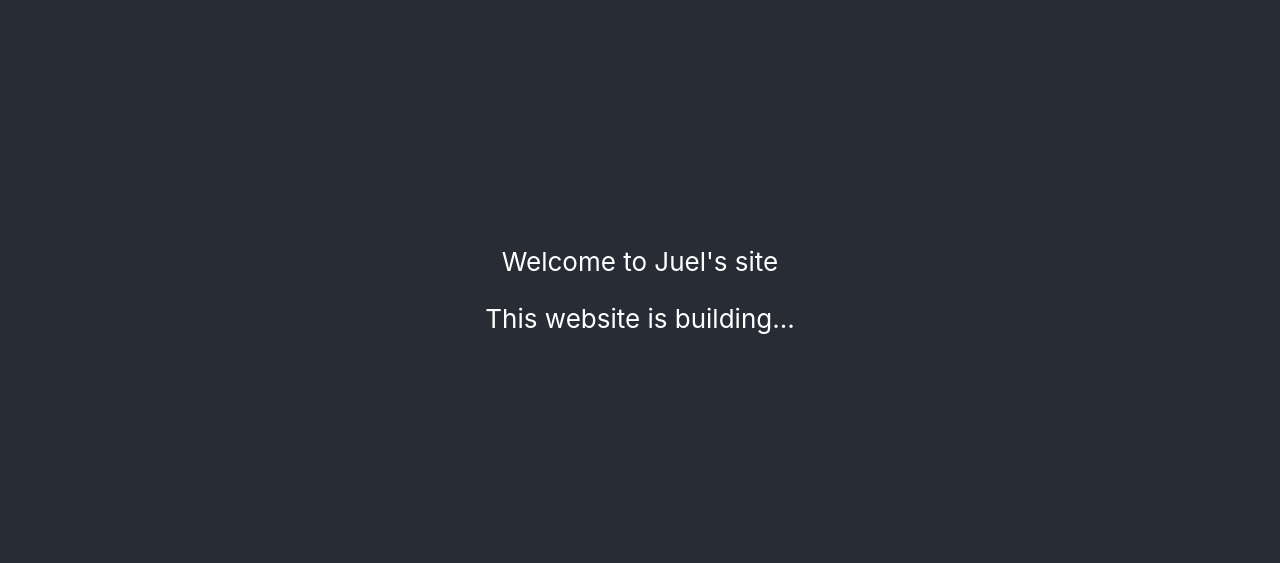
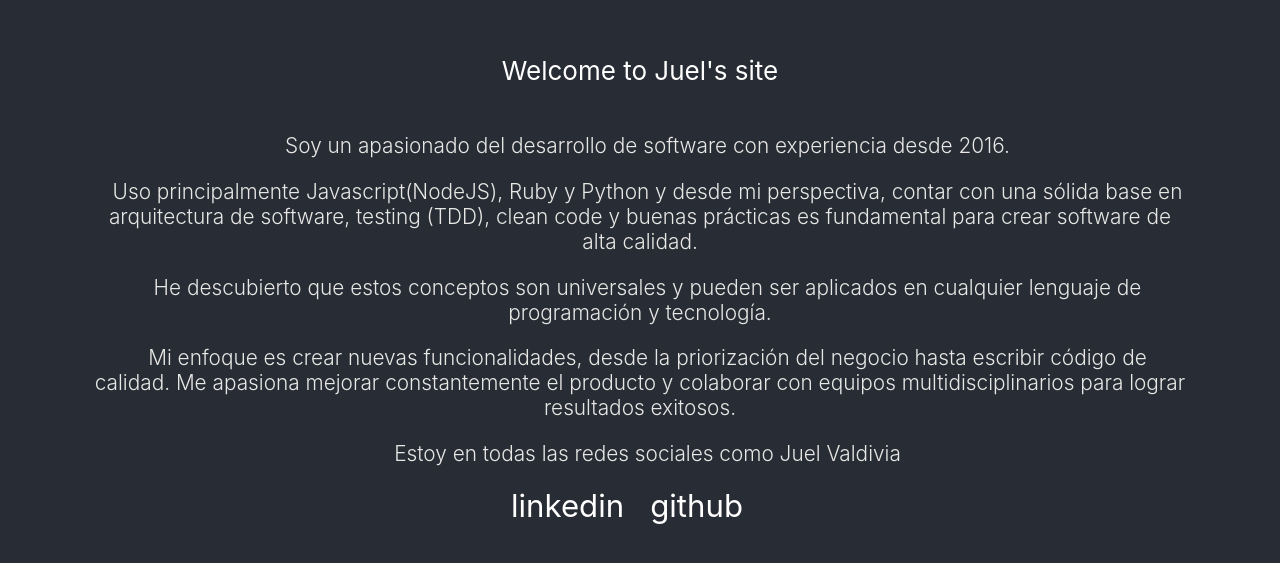
Before and after one commit to juelvaldivia/juelvaldivia.com, a React (Create React App) app: page / in a window 1280 px wide. Shown: the part 123-686 px from the top of the page. Built offline with nearby package versions, Linux system fonts and the light colour scheme.

Commit message:
chore(about): Add bio and social networks

```diff
--- a/package.json
+++ b/package.json
@@ -10,9 +10,11 @@
     "@types/node": "^16.18.34",
     "@types/react": "^18.2.7",
     "@types/react-dom": "^18.2.4",
+    "@types/styled-components": "^5.1.26",
     "react": "^18.2.0",
     "react-dom": "^18.2.0",
     "react-scripts": "5.0.1",
+    "styled-components": "^5.3.10",
     "typescript": "^4.9.5",
     "web-vitals": "^2.1.4"
   },
@@ -39,5 +41,9 @@
       "last 1 firefox version",
       "last 1 safari version"
     ]
+  },
+  "devDependencies": {
+    "favicons": "^7.1.3",
+    "favicons-webpack-plugin": "^6.0.0"
   }
 }
--- a/src/App.tsx
+++ b/src/App.tsx
@@ -1,12 +1,13 @@
 import React from 'react';
 import './App.css';
+import About from './components/About';
 
 function App() {
   return (
     <div className="App">
       <header className="App-header">
         <p>Welcome to Juel's site</p>
-        This website is building...
+        <About></About>
       </header>
     </div>
   );
--- /dev/null
+++ b/src/components/About.tsx
@@ -0,0 +1,66 @@
+import React from 'react';
+import styled from 'styled-components';
+import Social, { SocialNetworks, SocialNetwork } from './Social';
+
+const AboutStyle = styled.div`
+  text-align: center;
+  height: 100%;
+`;
+const AboutBio = styled.p`
+  color: #e7e7e5;
+  font-size: 0.8em;
+  font-weight: 300;
+  padding: 0px 30px 0px 30px;
+  text-indent: 15px;
+  text-align: center;
+`;
+const AboutDesc = styled.div`
+  width: 90%;
+  margin-left: auto;
+  margin-right: auto;
+`;
+
+const linkedIn: SocialNetwork = {
+  name: 'linkedin',
+  url: 'https://linkedin.com/in/juelvaldivia'
+};
+const github: SocialNetwork = {
+  name: 'github',
+  url: 'https://github.com/juelvaldivia'
+};
+
+const socialNetworks: SocialNetworks = {
+  items: [linkedIn, github]
+};
+
+const Main = () => {
+  return (
+    <AboutStyle>
+      <AboutDesc>
+        <AboutBio>
+          Soy un apasionado del desarrollo de software con experiencia desde 2016.
+        </AboutBio>
+        <AboutBio>
+          Uso principalmente Javascript(NodeJS), Ruby y Python y desde mi perspectiva, contar con
+          una sólida base en arquitectura de software, testing (TDD), clean code y buenas prácticas
+          es fundamental para crear software de alta calidad.
+        </AboutBio>
+        <AboutBio>
+          He descubierto que estos conceptos son universales y pueden ser aplicados en cualquier
+          lenguaje de programación y tecnología.
+        </AboutBio>
+        <AboutBio>
+          Mi enfoque es crear nuevas funcionalidades, desde la priorización del negocio hasta
+          escribir código de calidad. Me apasiona mejorar constantemente el producto y colaborar con
+          equipos multidisciplinarios para lograr resultados exitosos.
+        </AboutBio>
+      </AboutDesc>
+      <AboutDesc>
+        <AboutBio>Estoy en todas las redes sociales como Juel Valdivia</AboutBio>
+        <Social items={socialNetworks.items}></Social>
+      </AboutDesc>
+    </AboutStyle>
+  );
+};
+
+export default Main;
--- /dev/null
+++ b/src/components/Social.tsx
@@ -0,0 +1,81 @@
+import React from 'react';
+import styled, { ThemeProvider } from 'styled-components';
+
+const SocialStyle = styled.div`
+  margin: 0 auto;
+  display: block;
+`;
+
+const SocialUl = styled.ul`
+  list-style-type: none;
+  margin: 0;
+  padding: 0;
+`;
+const SocialLi = styled.li`
+  display: inline;
+  margin: 0 1em 0 0;
+`;
+
+const SocialAnchor = styled.a`
+  color: #fff;
+  text-decoration: none;
+  font-size: 1.2em;
+`;
+const SocialIcon = styled.i`
+  color: ${(props) => props.theme.color};
+`;
+
+const facebook = {
+  color: '#5998df'
+};
+
+const twitter = {
+  color: '#5998df'
+};
+
+const linkedin = {
+  color: '#5998df'
+};
+
+const github = {
+  color: '#fff'
+};
+
+const getColor = (name: String) => {
+  if (name === 'facebook') return facebook;
+  if (name === 'twitter') return twitter;
+  if (name === 'linkedin') return linkedin;
+  if (name === 'github') return github;
+
+  return { color: '#fff' };
+};
+
+export interface SocialNetworks {
+  items: Array<SocialNetwork>;
+}
+
+export type SocialNetwork = {
+  name: string;
+  url: string;
+};
+
+const Social = (socialNetworks: SocialNetworks) => (
+  <SocialStyle>
+    {socialNetworks && (
+      <SocialUl>
+        {socialNetworks.items.map((item, index) => (
+          <SocialLi key={`social-${index}`}>
+            <SocialAnchor href={item.url} target="blank">
+              <ThemeProvider theme={getColor(item.name)}>
+                {item.name}
+                <SocialIcon className={`fa fa-${item.name}`} />
+              </ThemeProvider>
+            </SocialAnchor>
+          </SocialLi>
+        ))}
+      </SocialUl>
+    )}
+  </SocialStyle>
+);
+
+export default Social;
--- a/src/index.tsx
+++ b/src/index.tsx
@@ -1,15 +1,16 @@
-import React from 'react';
+import React, { Suspense } from 'react';
 import ReactDOM from 'react-dom/client';
 import './index.css';
-import App from './App';
 import reportWebVitals from './reportWebVitals';
 
-const root = ReactDOM.createRoot(
-  document.getElementById('root') as HTMLElement
-);
+const App = React.lazy(() => import('./App'));
+
+const root = ReactDOM.createRoot(document.getElementById('root') as HTMLElement);
 root.render(
   <React.StrictMode>
-    <App />
+    <Suspense fallback={<p>Cargando...</p>}>
+      <App />
+    </Suspense>
   </React.StrictMode>
 );
 
--- a/tsconfig.json
+++ b/tsconfig.json
@@ -18,7 +18,7 @@
     "resolveJsonModule": true,
     "isolatedModules": true,
     "noEmit": true,
-    "jsx": "react-jsx"
+    "jsx": "preserve"
   },
   "include": [
     "src"
```
Also changed, not shown: 1 other file (tests, documents, lock files or other folders).
